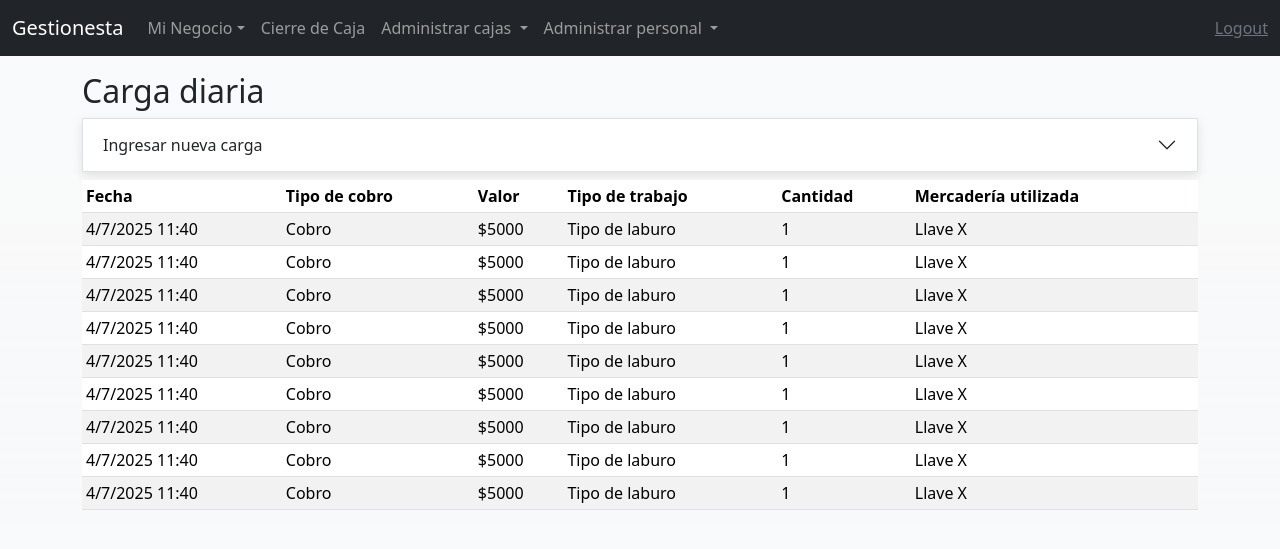
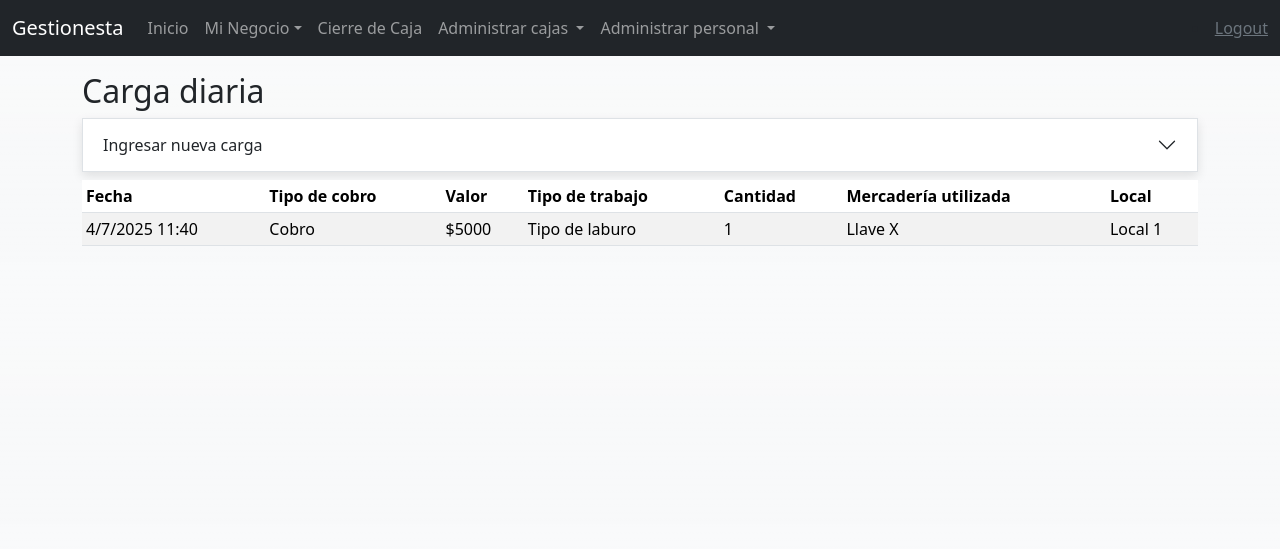
Before and after one commit to ezeguada/GestionestaERP, a Flask app: page /cargadiaria in a window 1280 px wide. Shown: the top 549 px of the page. Run offline with Flask 3, Linux system fonts and the light colour scheme; a user stored in the database is signed in; parts of the project's set-up code (start-up, migrations or seed data) failed here and were passed over; some libraries are stand-ins or nearby versions.

Commit message:
feat: cargadiaria.html

```diff
--- a/templates/cargadiaria.html
+++ b/templates/cargadiaria.html
@@ -63,6 +63,15 @@
                                     {% endfor %} -->
                                 </select>
                             </div>
+                            <div class="col">
+                                <label for="local" class="form-label fw-bold">Local</label>
+                                <select style="min-width: 150px;" class="form-select" name="local" required>
+                                    <option value="" selected>Nro Local</option>
+                                    <!-- {% for local in locales %}
+                                    <option value="{{ local.nombre }}">{{ local.nombre }}</option>
+                                    {% endfor %} -->
+                                </select>
+                            </div>
                         </div>
 
 
@@ -91,6 +100,7 @@
                 <th scope="col">Tipo de trabajo</th>
                 <th scope="col">Cantidad</th>
                 <th scope="col">Mercadería utilizada</th>
+                <th scope="col">Local</th>
             </tr>
         </thead>
         <tbody>
@@ -103,70 +113,7 @@
                 <td>Tipo de laburo</td>
                 <td>1</td>
                 <td>Llave X</td>
-            </tr>
-            <tr>
-                <td scope="row">4/7/2025 11:40</td>
-                <td>Cobro</td>
-                <td>$5000</td>
-                <td>Tipo de laburo</td>
-                <td>1</td>
-                <td>Llave X</td>
-            </tr>
-            <tr>
-                <td scope="row">4/7/2025 11:40</td>
-                <td>Cobro</td>
-                <td>$5000</td>
-                <td>Tipo de laburo</td>
-                <td>1</td>
-                <td>Llave X</td>
-            </tr>
-            <tr>
-                <td scope="row">4/7/2025 11:40</td>
-                <td>Cobro</td>
-                <td>$5000</td>
-                <td>Tipo de laburo</td>
-                <td>1</td>
-                <td>Llave X</td>
-            </tr>
-            <tr>
-                <td scope="row">4/7/2025 11:40</td>
-                <td>Cobro</td>
-                <td>$5000</td>
-                <td>Tipo de laburo</td>
-                <td>1</td>
-                <td>Llave X</td>
-            </tr>
-            <tr>
-                <td scope="row">4/7/2025 11:40</td>
-                <td>Cobro</td>
-                <td>$5000</td>
-                <td>Tipo de laburo</td>
-                <td>1</td>
-                <td>Llave X</td>
-            </tr>
-            <tr>
-                <td scope="row">4/7/2025 11:40</td>
-                <td>Cobro</td>
-                <td>$5000</td>
-                <td>Tipo de laburo</td>
-                <td>1</td>
-                <td>Llave X</td>
-            </tr>
-            <tr>
-                <td scope="row">4/7/2025 11:40</td>
-                <td>Cobro</td>
-                <td>$5000</td>
-                <td>Tipo de laburo</td>
-                <td>1</td>
-                <td>Llave X</td>
-            </tr>
-            <tr>
-                <td scope="row">4/7/2025 11:40</td>
-                <td>Cobro</td>
-                <td>$5000</td>
-                <td>Tipo de laburo</td>
-                <td>1</td>
-                <td>Llave X</td>
+                <td>Local 1</td>
             </tr>
 
         </tbody>
--- a/templates/layout.html
+++ b/templates/layout.html
@@ -20,6 +20,9 @@
             <div class="collapse navbar-collapse" id="navbarSupportedContent">
                 <ul class="navbar-nav me-auto mb-2 mb-lg-0">
                 {% if session["user_id"] %}
+                <li class="nav-item">
+                    <a class="nav-link" href="/minegocio">Inicio</a>
+                </li>
                 <li class="nav-item dropdown">
                     <a class="nav-link dropdown-toggle" href="#" role="button" data-bs-toggle="dropdown" aria-expanded="false">Mi Negocio</a>
                     <ul class="dropdown-menu dropdown-menu-dark">
```
